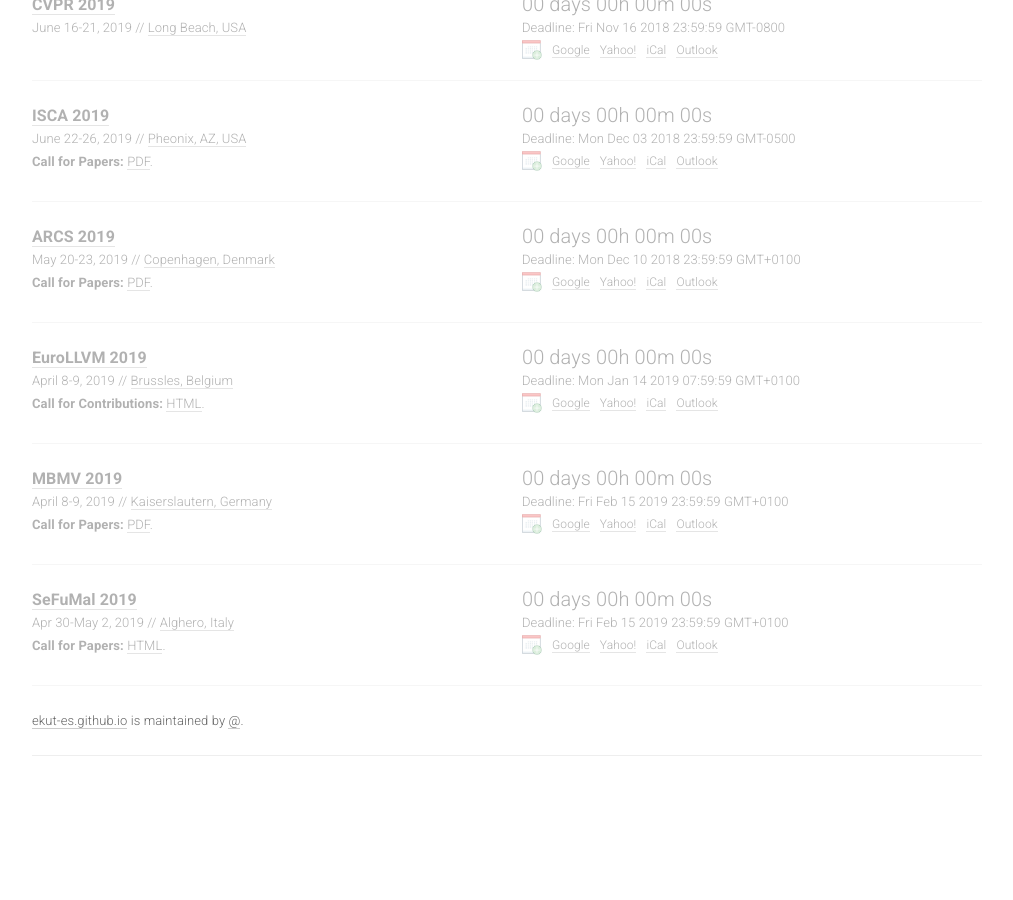
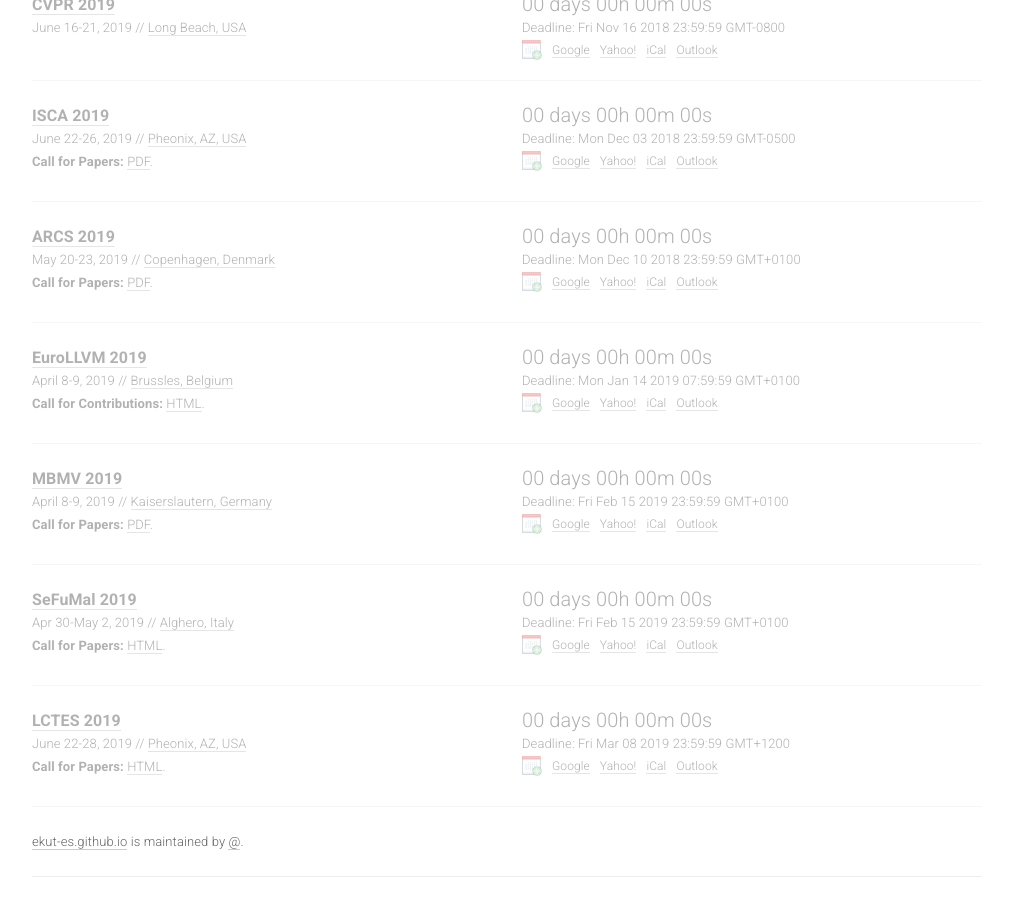
Before and after one commit to paperswithcode/ai-deadlines, a Jekyll site: the page built from index.html, in a window 1280 px wide and 900 px high, scrolled down 1806 px. Shown: the whole window, without its empty margins (133-1146 px from the left). Built offline with Jekyll 4.4.1, drawn with Linux system fonts in a browser that asks for light colours; nearby versions of some CDN libraries; comment, search, counter and statistics services are not loaded; before the commit the page ends 2585 px from its top, so only the background shows below that.

Commit message:
Added LCTES 2019.

```diff
--- a/_data/conferences.yml
+++ b/_data/conferences.yml
@@ -208,3 +208,14 @@
   place: Alghero, Italy
   sub: CV
   note: <b>Call for Papers:</b> <a href='http://www.wikicfp.com/cfp/servlet/event.showcfp?eventid=84155'>HTML</a>.
+
+- title: LCTES
+  year: 2019
+  id: lctes2019
+  link: https://conf.researchr.org/home/LCTES-2019
+  deadline: '2019-03-08 23:59:59'
+  timezone: Etc/GMT-12
+  date: June 22-28, 2019
+  place: Pheonix, AZ, USA
+  sub: ES
+  note: <b>Call for Papers:</b> <a href='https://conf.researchr.org/home/LCTES-2019#Call-for-Papers'>HTML</a>.
```
